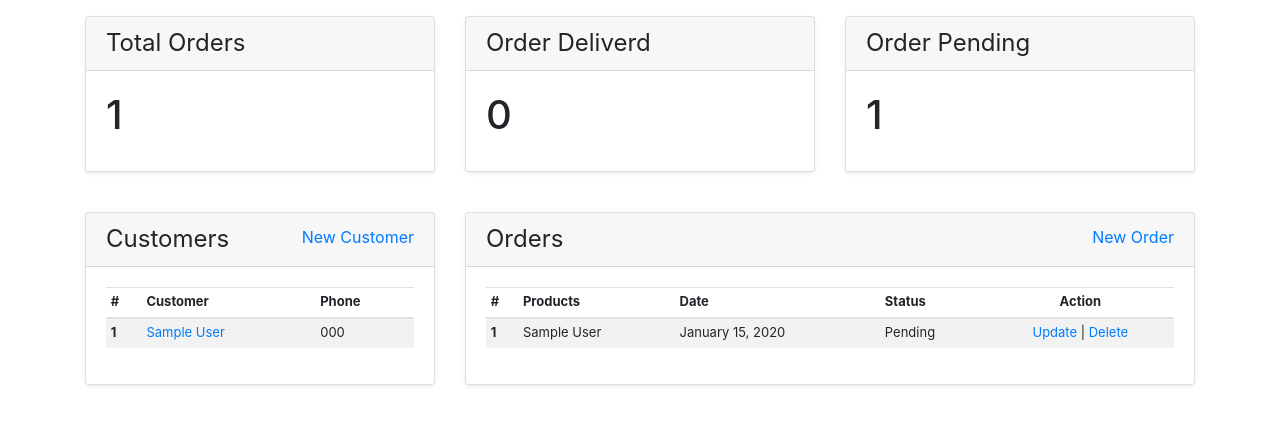
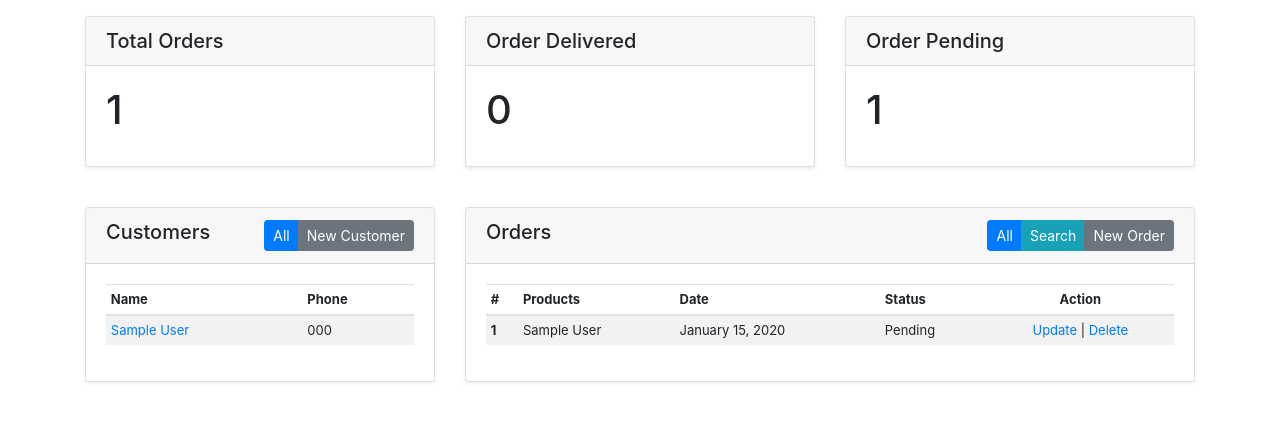
Before and after one commit to sabirAIE/Django-FlyLight-CRM, a Django app: page / in a window 1280 px wide. Shown: the part 56-481 px from the top of the page. Run offline with Django 3.2, Linux system fonts and the light colour scheme; tables that the repository leaves empty hold one stand-in row (values such as "Sample post"); some libraries are stand-ins or nearby versions.

Commit message:
order filters added

```diff
--- a/crm/settings.py
+++ b/crm/settings.py
@@ -40,6 +40,7 @@ INSTALLED_APPS = [
     #user apps
     'customer.apps.CustomerConfig',
     'crispy_forms',
+    'django_filters',
 ]
 
 MIDDLEWARE = [
--- /dev/null
+++ b/customer/filters.py
@@ -0,0 +1,8 @@
+import django_filters
+from . import models
+
+class orderFilters(django_filters.FilterSet):
+    class Meta:
+        model = models.Order
+        feilds = "__all__"
+        exclude = ['customer','date_created']
--- a/customer/templates/customer/dashboard.html
+++ b/customer/templates/customer/dashboard.html
@@ -5,7 +5,7 @@
     <div class="col-md-4">
         <div class="card mb-4 shadow-sm">
             <div class="card-header">
-              <h4 class="my-0 font-weight-normal">Total Orders</h4>
+              <h5 class="my-0">Total Orders</h5>
             </div>
             <div class="card-body">
               <h1 class="card-title pricing-card-title">{{ todays_order }}</h1>
@@ -15,7 +15,7 @@
     <div class="col-md-4">
         <div class="card mb-4 shadow-sm">
             <div class="card-header">
-              <h4 class="my-0 font-weight-normal">Order Deliverd</h4>
+              <h5 class="my-0">Order Delivered</h5>
             </div>
             <div class="card-body">
               <h1 class="card-title pricing-card-title">{{delivered_order}}</h1>
@@ -25,7 +25,7 @@
     <div class="col-md-4">
         <div class="card mb-4 shadow-sm">
             <div class="card-header">
-              <h4 class="my-0 font-weight-normal">Order Pending</h4>
+              <h5 class="my-0">Order Pending</h5>
             </div>
             <div class="card-body">
               <h1 class="card-title pricing-card-title">{{pending_orders}}</h1>
--- a/customer/templates/customer/dashboard/customer_orders.html
+++ b/customer/templates/customer/dashboard/customer_orders.html
@@ -1,14 +1,18 @@
+{% load crispy_forms_tags %}
 <div class="row pt-3" style="font-size: small;">
 
     <div class="col-md-4">
       <div class="card mb-4 shadow-sm">
         <div class="card-header">
           <div class="row">
-            <div class="col-6">
-              <h4 class="my-0 font-weight-normal">Customers</h4>
+            <div class="col-5">
+              <h5 class="my-0">Customers</h5>
             </div>
-            <div class="col-6">
-              <a href="{% url 'new-customer' %}" style="float: right; font-size: medium;">New Customer</a>
+            <div class="col-7">
+              <div class="btn-group btn-group-sm float-right" role="group">
+                <a href="{% url 'new-customer' %}" class="btn btn-primary">All</a>
+                <a href="{% url 'new-customer' %}" class="btn btn-secondary">New Customer</a>
+              </div>
             </div>
           </div>
         </div>
@@ -16,19 +20,23 @@
           <table class="table table-sm table-striped">
             <thead>
               <tr>
-                <th scope="col">#</th>
-                <th scope="col">Customer</th>
+                <th scope="col">Name</th>
                 <th scope="col">Phone</th>
               </tr>
             </thead>
             <tbody>
+              {% if customers%}
               {% for customer in customers %}
               <tr>
-                <th scope="row">{{ forloop.counter }}</th>
-                <td><a href="{% url 'customer' customer.id %}">{{customer.name}}</a></td>
+                <td><a href="{% url 'customer' customer.id %}" style="text-decoration: none;">{{customer.name}}</a></td>
                 <td>{{ customer.phone}}</td>
               </tr>
               {% endfor %}
+              {% else %}
+              <tr>
+                <td colspan="2">None</td>
+              </tr>
+              {% endif%}
             </tbody>
           </table>
         </div>
@@ -40,10 +48,16 @@
         <div class="card-header">
           <div class="row">
             <div class="col-6">
-              <h4 class="my-0 font-weight-normal">Orders</h4>
+              <h5 class="my-0">Orders</h5>
             </div>
             <div class="col-6">
-              <a href="{% url 'new-order' %}" style="float: right; font-size: medium;">New Order</a>
+              <div class="btn-group btn-group-sm float-right" role="group">
+                <a href="{% url 'new-order' %}" class="btn btn-primary">All</a>
+                <button type="button" class="btn btn-info" data-toggle="modal" data-target="#searchModal">
+                  Search
+                </button>
+                <a href="{% url 'new-order' %}" class="btn btn-secondary">New Order</a>
+              </div>
             </div>
           </div>
         </div>
@@ -59,6 +73,7 @@
               </tr>
             </thead>
             <tbody>
+              {% if orders%}
               {% for order in orders %}
               <tr>
                 <th scope="row">{{ forloop.counter }}</th>
@@ -68,9 +83,35 @@
                 <td style="text-align: center;"> <a href="{% url 'update-orders' order.id %}">Update</a>  | <a href="{% url 'delete-order' order.id%}">Delete</a></td>
               </tr>
               {% endfor %}
+              {% else%}
+              <tr>
+                <td colspan="5">No Orders found</td>
+              </tr>
+              {%endif%}
             </tbody>
           </table>
         </div>
     </div>
+</div>
 
+<!-- Modal -->
+<div class="modal fade" id="searchModal" tabindex="-1" role="dialog" aria-labelledby="searchModal" aria-hidden="true">
+  <div class="modal-dialog" role="document">
+    <div class="modal-content">
+      <div class="modal-header">
+        <h5 class="modal-title" id="exampleModalLabel">Search</h5>
+        <button type="button" class="close" data-dismiss="modal" aria-label="Close">
+          <span aria-hidden="true">&times;</span>
+        </button>
+      </div>
+      <div class="modal-body">
+        <form method="GET">
+          {{order_filter.form |crispy}}
+      </div>
+      <div class="modal-footer">
+        <button type="submit" class="btn btn-info">Search</button>
+      </form>
+      </div>
+    </div>
+  </div>
 </div>
--- a/customer/templates/customer/new_order.html
+++ b/customer/templates/customer/new_order.html
@@ -2,12 +2,12 @@
 {% load crispy_forms_tags %}
 {% block content %}
 
-<div class="row pt-2">
+<div class="row pt-2 align-items-center">
     <div class="col-md-6">
         <form action="" method="POST">
             {% csrf_token%}
             {{form |crispy}}
-            <input type="submit" class="btn btn-sm btn-primary" value="Submit">
+            <input type="submit" class="btn btn-block btn-outline-primary" value="Submit">
         </form>
     </div>
 </div>
--- a/customer/urls.py
+++ b/customer/urls.py
@@ -6,13 +6,17 @@ from django.urls import path, include
 from . import views
 
 urlpatterns =[
+    #navs
     path('', views.welcome, name="welcome"),
+
     # order urls
     path('update-order/<int:pk>', views.updateOrder, name="update-orders"),
     path('delete-order/<int:pk>', views.deleteOrder, name="delete-order"),
+    path('new-order', views.newOrder, name="new-order"),
+    path('customer-order/<int:pk>', views.customerOrder, name="customer-order"),
+
     #customer urls
     path('customer/<int:pk>', views.customers, name="customer"),
-    path('new-order', views.newOrder, name="new-order"),
     path('new-customer', views.newCustomer, name="new-customer"),
     path('edit-customer/<int:pk>', views.editCustomer, name="edit-customer"),
     path('delete-customer/<int:pk>', views.deleteCustomer, name="delete-customer"),
--- a/customer/views.py
+++ b/customer/views.py
@@ -4,18 +4,26 @@ from .models import Customer, Product, Tag, Order
 from django.utils import timezone
 from . import forms
 from django.contrib import messages
+from . import filters
 # Create your views here.
 def welcome(request):
     todays_order = Order.objects.all().count()
     delivered_order = Order.objects.filter(status="Delivered").count()
     pending_orders = Order.objects.filter(status="Pending").count()
+    orders = Order.objects.all()
+    order_filter = filters.orderFilters(request.GET, queryset=orders)
+    if request.method =='GET':
+        orders = order_filter.qs
+
     context = {
         'customers':Customer.objects.all(),
-        'orders':Order.objects.all(),
+        'orders':orders,
         'todays_order':todays_order,
         'delivered_order':delivered_order,
         'pending_orders':pending_orders,
+        'order_filter':order_filter
     }
+
     return render (request, 'customer/dashboard.html', context)
 
 def customers(request,pk):
@@ -58,6 +66,7 @@ def deleteOrder(request,pk):
     return render(request, 'customer/delete_order.html', context)
 
 def newOrder(request):
+
     if request.method == 'POST':
         form = forms.createOrder(request.POST)
         if form.is_valid():
@@ -66,6 +75,21 @@ def newOrder(request):
             return redirect('welcome')
     context = {
         'form':forms.createOrder()
+    }
+
+    return render(request, 'customer/new_order.html', context)
+
+def customerOrder(request,pk):
+    customer_data = Customer.objects.get(id=pk)
+    order_form = forms.createOrder(initial={'customer':customer_data})
+    if request.method == 'POST':
+        form = forms.createOrder(request.POST)
+        if form.is_valid():
+            form.save()
+            messages.success(request,f'Order Created')
+            return redirect('customers')
+    context = {
+        'form':order_form
     }
 
     return render(request, 'customer/new_order.html', context)
```
Also changed, not shown: customer/templates/customer/customer_data.html (+11 -14 lines), customer/templates/customer/delete_order.html (+33 -7 lines).
